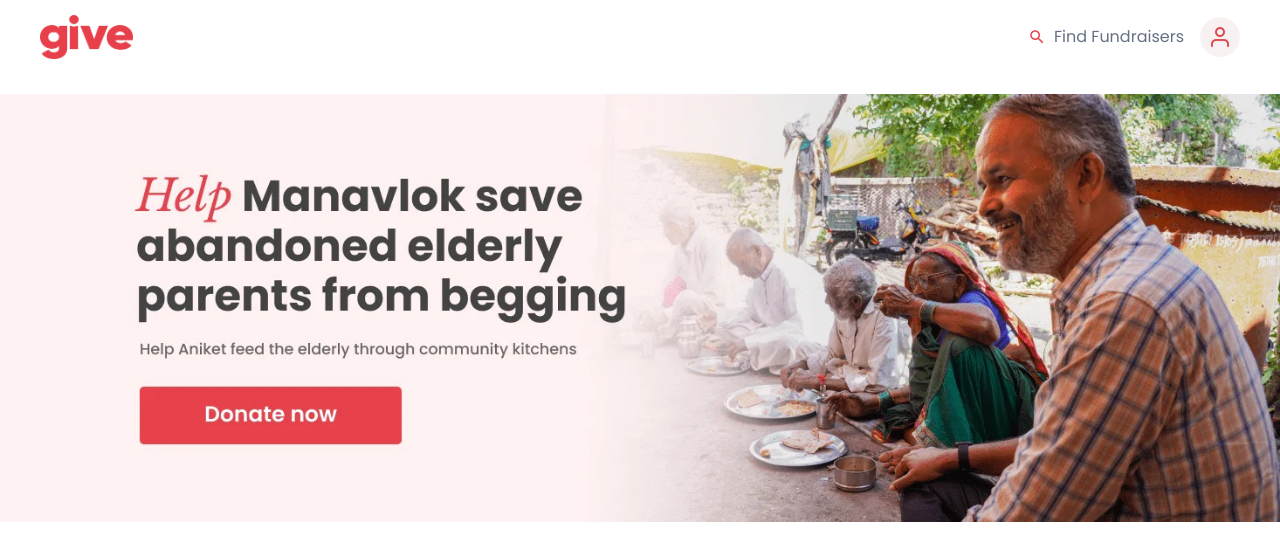
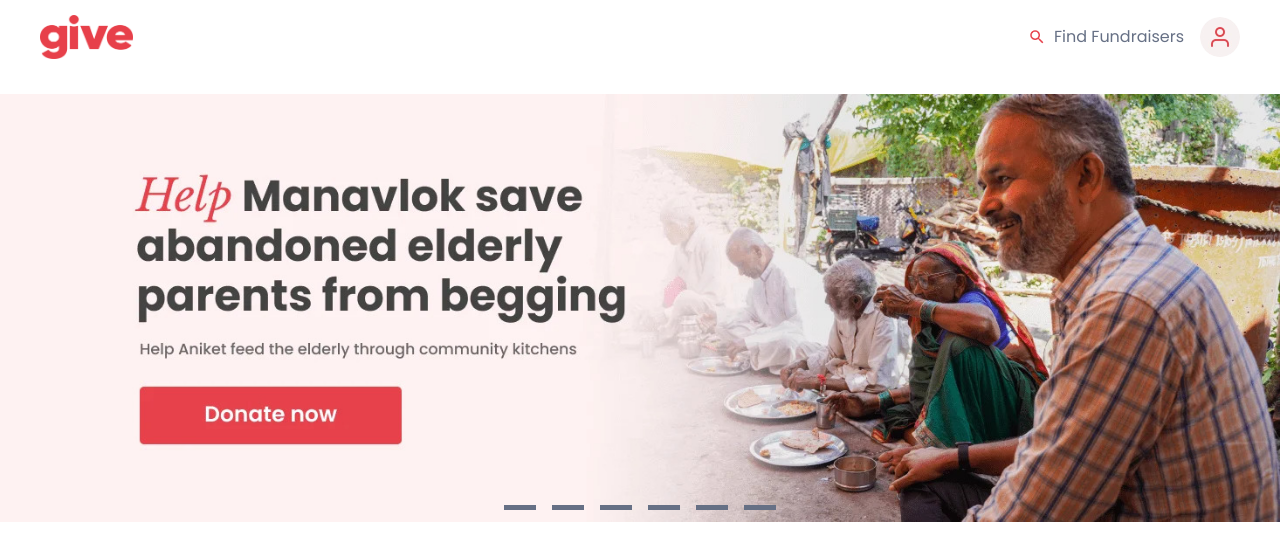
Before and after one commit to baidargul/give-do, a Next.js app: page / in a window 1280 px wide. Shown: the top 560 px of the page. Built offline with nearby package versions, Linux system fonts and the light colour scheme.

Commit message:
added coursel controls

```diff
--- a/components/Site/Carousel/Homepage/HomepageCoursel.tsx
+++ b/components/Site/Carousel/Homepage/HomepageCoursel.tsx
@@ -46,21 +46,37 @@
 export function HomepageCoursel() {
 
   return (
-    <Carousel className="w-full" opts={{loop: true, align:"start"}} plugins={[Autoplay({delay: 2000,}),]}>
+    <div className="relative">
+      <Carousel className="w-full" opts={{ loop: true, align: "start" }} plugins={[Autoplay({ delay: 2000, }),]}>
         <CarouselContent>
           {images.map((image, index) => (
             <CarouselItem key={index}>
-            <div className="w-full cursor-pointer select-none" onClick={()=>{}}>
-              <Image src={image.image} alt={image.alt} width={1466} height={490} className="w-full select-none pointer-events-none"/>
+              <div className="w-full cursor-pointer select-none" onClick={() => { }}>
+                <Image src={image.image} alt={image.alt} width={1466} height={490} className="w-full select-none pointer-events-none" />
               </div>
             </CarouselItem>
           ))}
         </CarouselContent>
-      <div>
 
+
+        <div className="absolute bottom-3 w-full">
+          <div className="flex justify-center items-center">
+
+            <div className={`grid grid-cols-6 w-fit gap-4  justify-center items-center justify-items-center `}>
+              {
+                images.map((image, index) => {
+
+                  return (
+                    <div className="bg-site-text-fundraiser_support_description w-[32px] h-[5px] " key={index}>
                     </div>
-      {/* <CarouselPrevious /> */}
-      {/* <CarouselNext /> */}
+                  )
+                })
+              }
+            </div>
+          </div>
+        </div>
+
       </Carousel>
+    </div>
   )
 }
```
Lines whose indentation alone changed are shown as unchanged.
